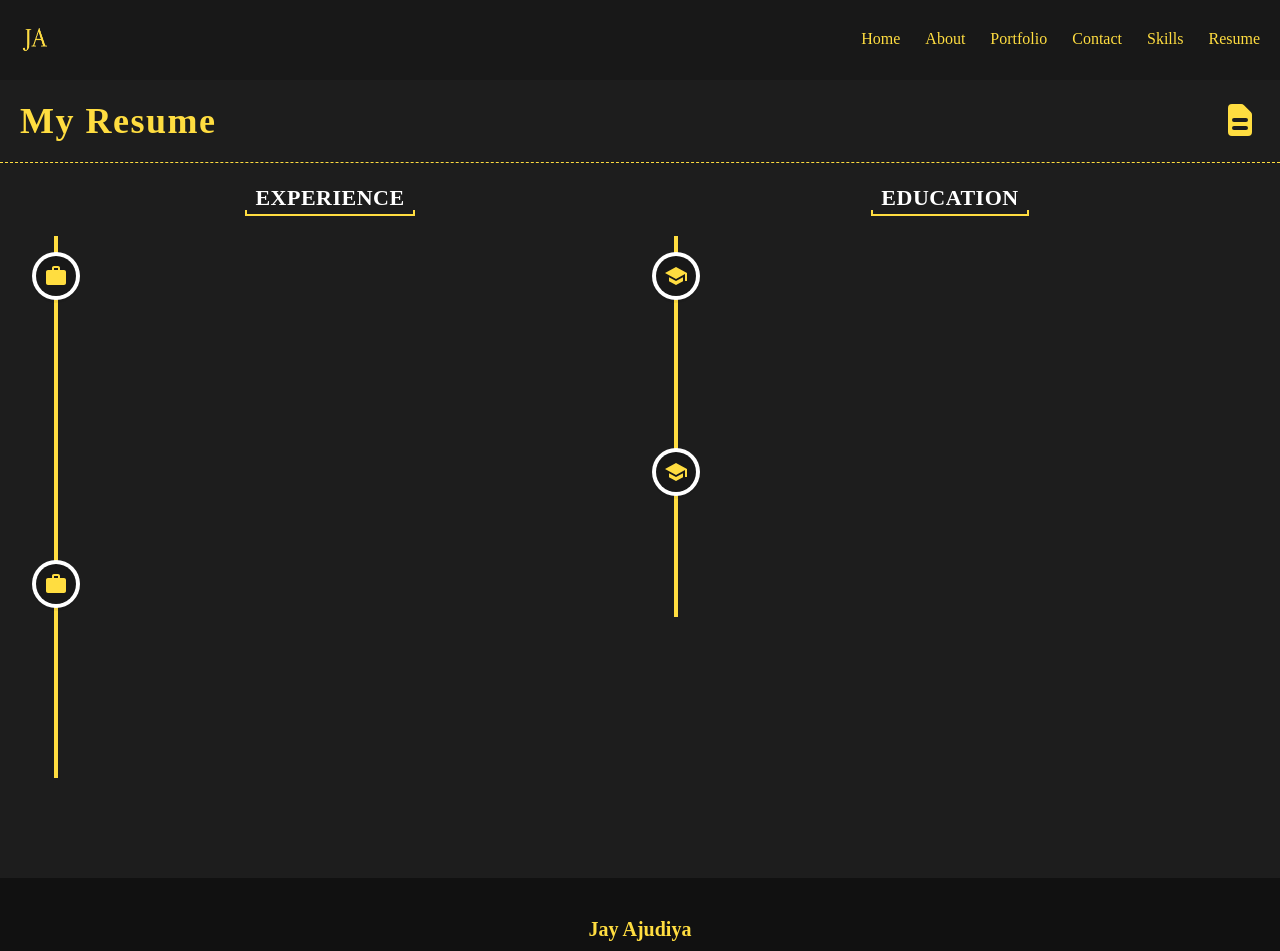
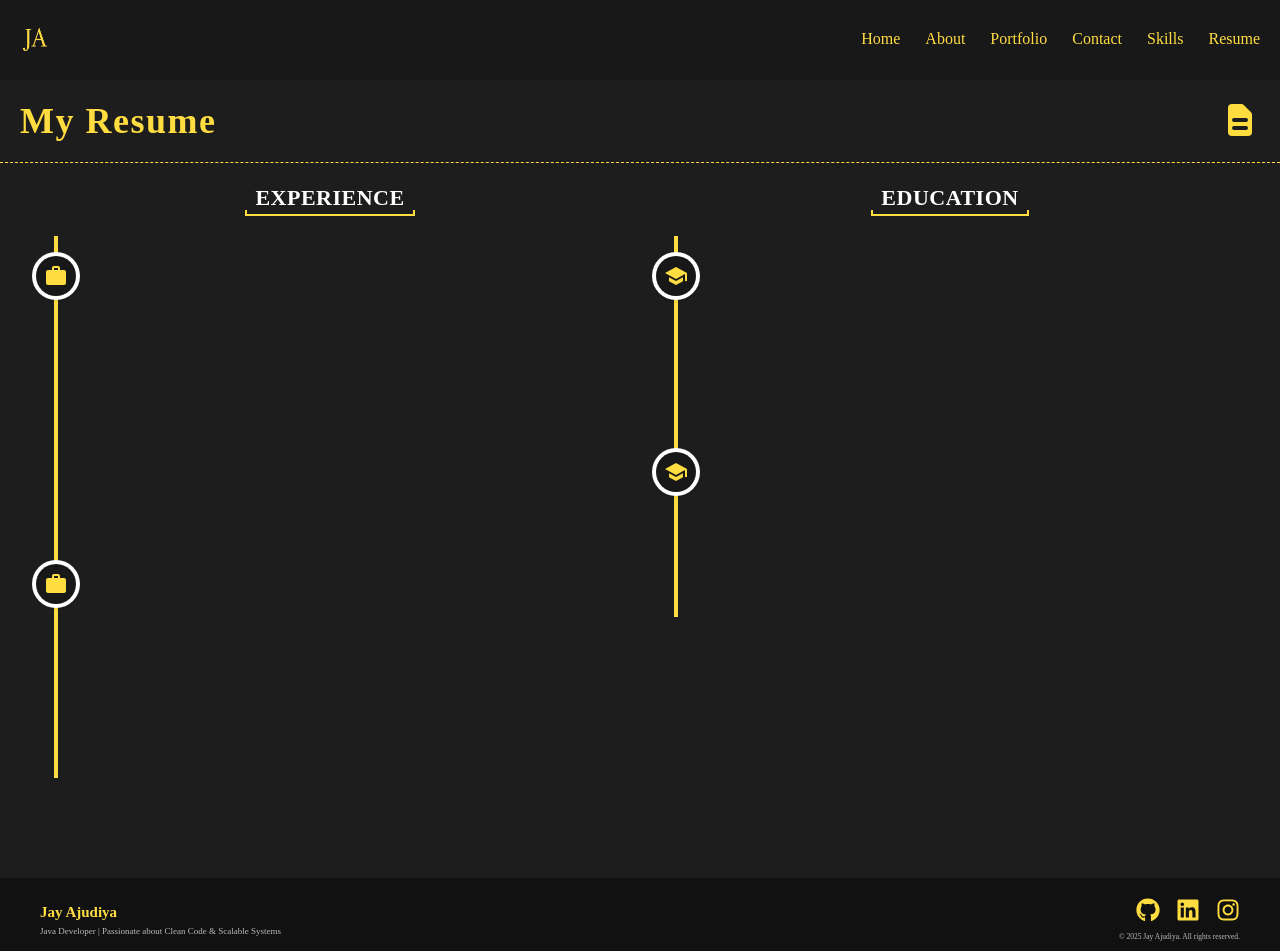
Before and after one commit to Ajudiya-Jay/Jay-Ajudiya, a React (Create React App) app in the folder portfolio-project/: page /resume in a window 1280 px wide. Shown: the top 951 px of the page. Built offline with nearby package versions, Linux system fonts and the light colour scheme.

Commit message:
solved css error

```diff
--- a/portfolio-project/src/components/footer/index.jsx
+++ b/portfolio-project/src/components/footer/index.jsx
@@ -5,10 +5,12 @@ import { FaGithub, FaLinkedin, FaInstagram } from "react-icons/fa";
 const Footer = () => {
   return (
     <footer className="footer">
-      <div className="footer__content">
+      <div className="footer__left">
         <h4>Jay Ajudiya</h4>
         <p>Java Developer | Passionate about Clean Code & Scalable Systems</p>
+      </div>
 
+      <div className="footer__right">
         <div className="footer__icons">
           <a href="https://github.com/Ajudiya-Jay" target="_blank" rel="noopener noreferrer" aria-label="GitHub">
             <FaGithub size={24} />
@@ -20,7 +22,6 @@ const Footer = () => {
             <FaInstagram size={24} />
           </a>
         </div>
-
         <p className="footer__copyright">
           &copy; {new Date().getFullYear()} Jay Ajudiya. All rights reserved.
         </p>
--- a/portfolio-project/src/components/footer/styles.scss
+++ b/portfolio-project/src/components/footer/styles.scss
@@ -1,31 +1,38 @@
 .footer {
+  display: flex;
+  justify-content: space-between;
+  align-items: center;
   background-color: #111;
   color: #fff;
-  padding: 40px 0;
-  text-align: center;
+  padding: 20px 40px;
+  flex-wrap: wrap;
 
-  &__content {
-    max-width: 800px;
-    margin: 0 auto;
-  }
+  &__left {
+    text-align: left;
 
     h4 {
-    font-size: 2rem;
-    margin-bottom: 10px;
+      margin: 0;
+      font-size: 1.5rem;
       color: var(--yellow-theme-main-color);
     }
 
     p {
-    font-size: 1rem;
-    color: #ccc;
+      margin: 5px 0 0;
+      font-size: 0.9rem;
+      color: #bbb;
+    }
   }
 
-  &__icons {
-    margin: 20px 0;
+  &__right {
+    display: flex;
+    flex-direction: column;
+    align-items: flex-end;
+
+    .footer__icons {
+      display: flex;
+      gap: 16px;
 
       a {
-      margin: 0 10px;
-      font-size: 1.8rem;
         color: var(--yellow-theme-main-color);
         transition: color 0.3s ease;
 
@@ -35,9 +42,22 @@
       }
     }
 
-  &__copyright {
-    font-size: 0.9rem;
-    color: #777;
-    margin-top: 20px;
+    p {
+      margin-top: 8px;
+      font-size: 0.75rem;
+      color: #bbb;
     }
   }
+
+  // Responsive
+  @media (max-width: 768px) {
+    flex-direction: column;
+    align-items: center;
+    text-align: center;
+
+    &__right {
+      align-items: center;
+      margin-top: 15px;
+    }
+  }
+}
```
Lines whose indentation alone changed are shown as unchanged.
